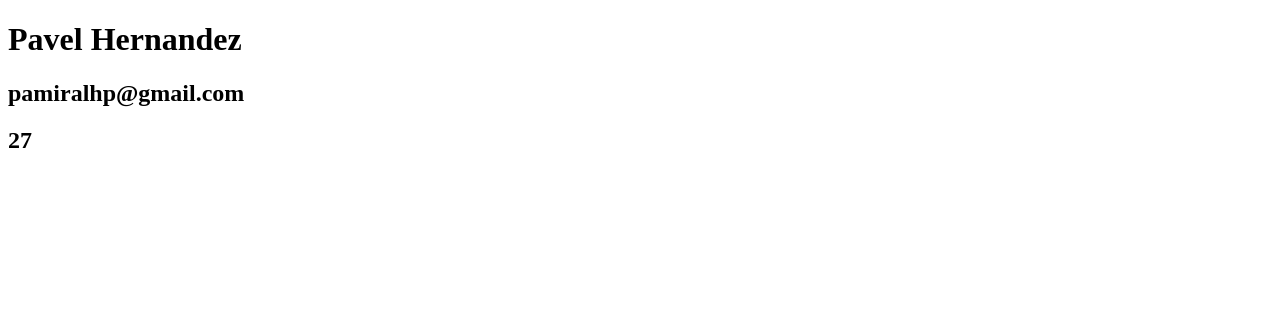
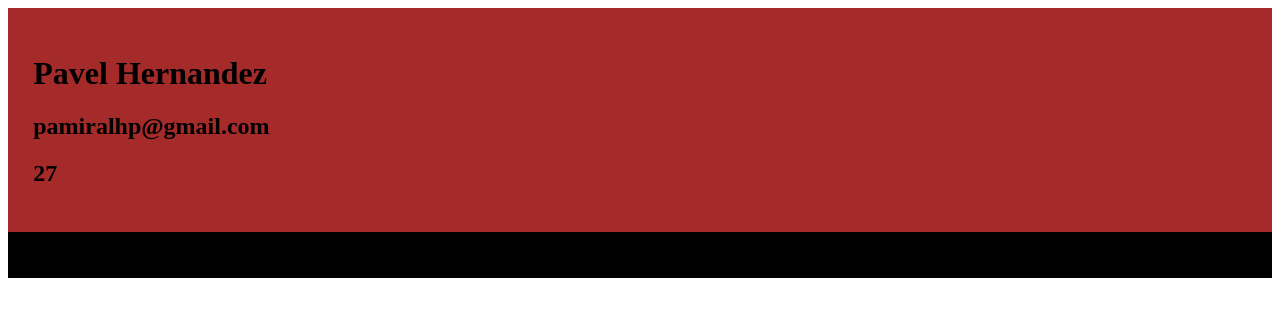
Before and after one commit to Pamiralhp/pvl-fe-html, a plain HTML site: page CV/cv2/index.html in a window 1280 px wide. Drawn offline with Linux system fonts and the light colour scheme.

Commit message:
Cv-json-creacion-js

```diff
--- /dev/null
+++ b/CV/cv2/css/style.css
@@ -0,0 +1,8 @@
+#caja{
+    border: 3px black solid;
+    background-color: black;
+}
+header{
+    background-color: brown;
+    padding: 2%;
+}
--- a/CV/cv2/index.html
+++ b/CV/cv2/index.html
@@ -5,6 +5,7 @@
     <meta http-equiv="X-UA-Compatible" content="IE=edge">
     <meta name="viewport" content="width=device-width, initial-scale=1.0">
     <title>Document</title>
+    <link rel="stylesheet" href="./css/style.css">
 </head>
 <body>
     <script src="./script.js"></script>
--- a/CV/cv2/script.js
+++ b/CV/cv2/script.js
@@ -14,26 +14,30 @@ fetch("datos.json")
     email.textContent = respuesta.email;
     edad.textContent = respuesta.edad;
 
-    let elemento = document.getElementById("caja");
 
     let col = Object.keys(respuesta.works[0]);
-    let thead = document.createElement("thead");
-    let tr = document.createElement("tr");
+    let thead = document.createElement("th");
+    let row = document.createElement("tr");
+    thead.textContent = "empresa";
+    row.appendChild(thead);
+
+
+
 
     col.forEach((element) => {
       let th = document.createElement("th");
       th.innerText = element;
-      tr.appendChild(th);
+      row.appendChild(th);
     });
 
-    thead.appendChild(tr);
-    tabla.append(tr);
     body.appendChild(cabecera);
     body.appendChild(container);
     cabecera.appendChild(nombre);
     cabecera.appendChild(email);
     cabecera.appendChild(edad);
-    elemento.appendChild(tabla);
+    container.appendChild(tabla)
+    caja.appendChild(row);
+    caja.appendChild(thead);
   })
   .catch((error) => {
     console.error("Error al cargar el archivo: ", error);
```
